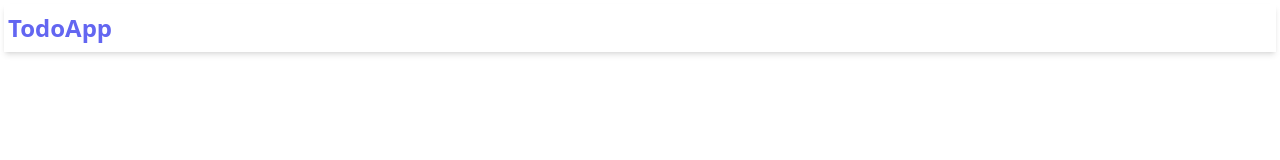
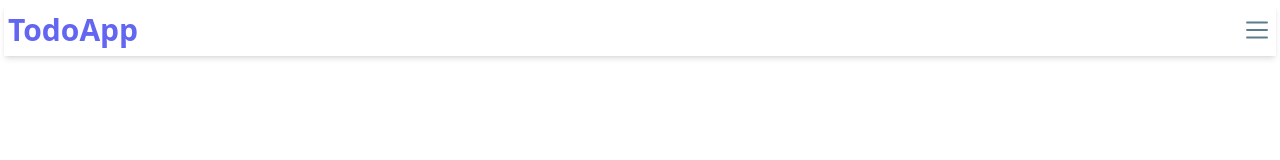
Before and after one commit to fahrikurniawan99/todoapp, a React (Create React App) app: page / in a window 1280 px wide. Shown: the top 160 px of the page. Built offline with nearby package versions, Linux system fonts and the light colour scheme.

Commit message:
menambah icon menu pada navbar

```diff
--- a/src/assets/images/index.js
+++ /dev/null
@@ -1,3 +0,0 @@
-import * as Icon from './icon'
-
-export {Icon}
--- /dev/null
+++ b/src/assets/images/svg/Menu.js
@@ -0,0 +1,25 @@
+import React from "react";
+
+function Menu() {
+  return (
+    <svg
+      xmlns="http://www.w3.org/2000/svg"
+      className="icon icon-tabler icon-tabler-menu-2"
+      width={30}
+      height={30}
+      viewBox="0 0 24 24"
+      strokeWidth="1.5"
+      stroke="#597e8d"
+      fill="none"
+      strokeLinecap="round"
+      strokeLinejoin="round"
+    >
+      <path stroke="none" d="M0 0h24v24H0z" fill="none" />
+      <line x1={4} y1={6} x2={20} y2={6} />
+      <line x1={4} y1={12} x2={20} y2={12} />
+      <line x1={4} y1={18} x2={20} y2={18} />
+    </svg>
+  );
+}
+
+export default Menu;
--- a/src/components/organisms/Navbar/index.js
+++ b/src/components/organisms/Navbar/index.js
@@ -1,9 +1,11 @@
 import React from 'react'
+import Menu from '../../../assets/images/svg/Menu'
 
 function index() {
   return (
       <div className="flex justify-between items-center px-1 py-2 shadow-md">
-        <h1 className='text-2xl font-semibold text-indigo-500 cursor-pointer'>TodoApp</h1>
+        <h1 className='text-3xl font-semibold text-indigo-500 cursor-pointer'>TodoApp</h1>
+        <Menu/>
       </div>
   )
 }
```
